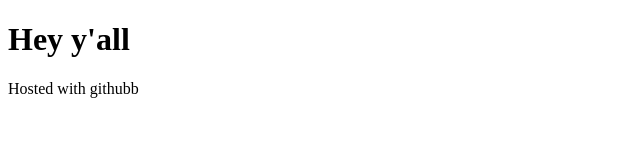
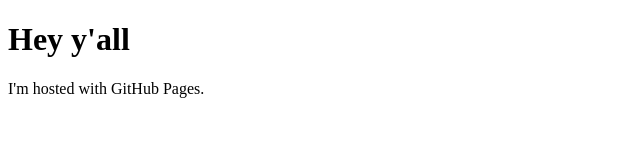
Before and after one commit to Darkosxl/darkosxl.github.io, a plain HTML site: page index.html in a window 1280 px wide. Shown: the full height of the page, 0-640 px from the left. Drawn offline with Linux system fonts and the light colour scheme.

Commit message:
Update index.html

```diff
--- a/index.html
+++ b/index.html
@@ -1,7 +1,7 @@
 <!DOCTYPE html>
 <html>
 <body>
-<h1> Hey y'all</h1>
-<p> Hosted with githubb</p>
+<h1>Hey y'all</h1>
+<p>I'm hosted with GitHub Pages.</p>
 </body>
 </html>
```
